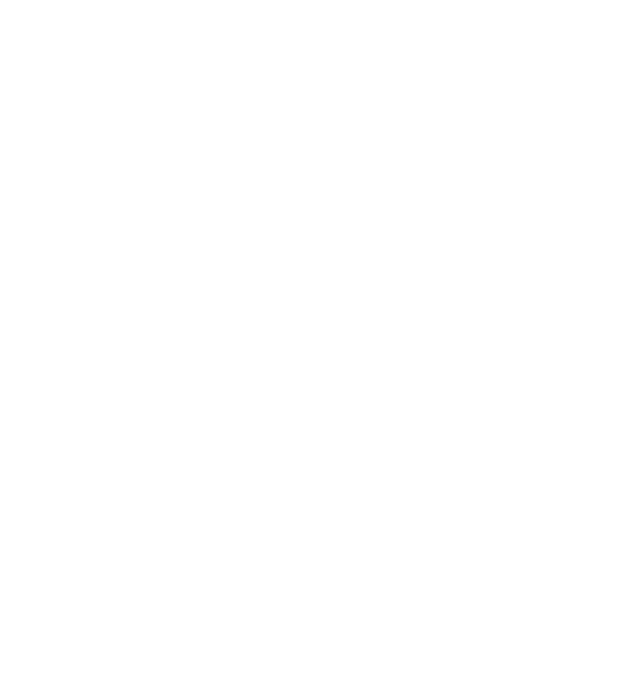
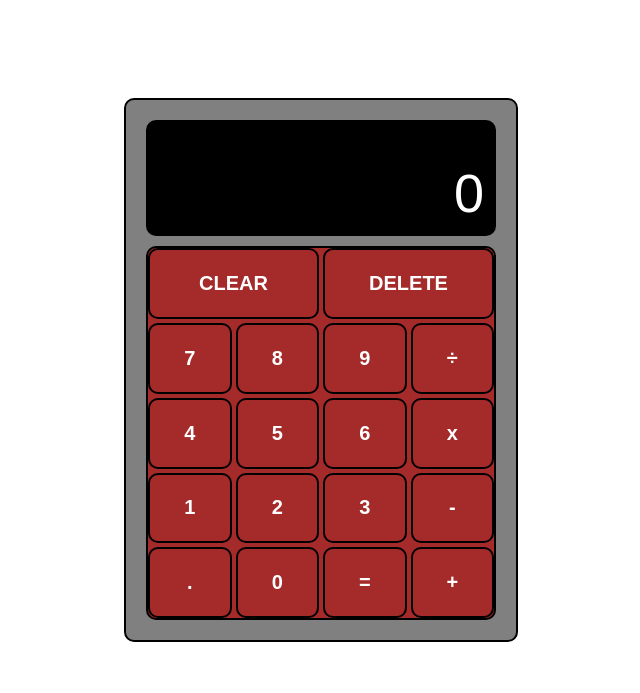
Before and after one commit to matt-gonz/calculator, a plain HTML site: page index.html in a window 1280 px wide. Shown: the whole page, without its empty margins (319-959 px from the left). Drawn offline with Linux system fonts and the light colour scheme.

Commit message:
Create basic HTML calculator with digits

```diff
--- a/index.html
+++ b/index.html
@@ -8,6 +8,33 @@
     </head>
 
     <body>
+        <main class="main">
+            <div class="calculator">
+                <div class="screen">0
 
+                </div>
+
+                <div class="buttons-grid">
+                    <div class="btn" id="clearBtn">CLEAR</div>
+                    <div class="btn" id="deleteBtn">DELETE</div>
+                    <div class="btn btn-number">7</div>
+                    <div class="btn btn-number">8</div>
+                    <div class="btn btn-number">9</div>
+                    <div class="btn btn-operator">÷</div>
+                    <div class="btn btn-number">4</div>
+                    <div class="btn btn-number">5</div>
+                    <div class="btn btn-number">6</div>
+                    <div class="btn btn-operator">x</div>
+                    <div class="btn btn-number">1</div>
+                    <div class="btn btn-number">2</div>
+                    <div class="btn btn-number">3</div>
+                    <div class="btn btn-operator">-</div>
+                    <div class="btn" id="decimalBtn">.</div>
+                    <div class="btn btn-number">0</div>
+                    <div class="btn" id="equalsBtn">=</div>
+                    <div class="btn btn-operator">+</div>
+                </div>
+            </div>
+        </main>
     </body>
 </html>
--- a/style.css
+++ b/style.css
@@ -0,0 +1,61 @@
+body{
+    font-family: Arial, Helvetica, sans-serif;
+}
+
+.main{
+    margin-top: 50px;
+    height: 80vh;
+    display: flex;
+    justify-content: center;
+    align-items: center;
+}
+
+.calculator{
+    background-color: grey;
+    display: flex;
+    flex-direction: column;
+    width: 350px;
+    height: 500px;
+    padding: 20px;
+    gap: 10px;
+    color: white;
+    border-radius: 10px;
+    border: 2px solid black;
+}
+
+.screen{
+    display: flex;
+    justify-content: flex-end;
+    align-items: flex-end;
+    padding: 10px;
+    background-color: black;
+    flex: 0.2;
+    border-radius: 10px;
+    border: 2px solid black;
+    font-size: 54px;
+}
+
+.buttons-grid{
+    background-color: brown;
+    flex: 0.8;
+    border-radius: 10px;
+    display: grid;
+    grid-template-columns: repeat(4, 1fr);
+    gap: 4px;
+    border: 2px solid black;
+}
+
+#clearBtn,
+#deleteBtn{
+    grid-column: span 2;
+}
+
+.btn{
+    display: flex;
+    justify-content: center;
+    align-items: center;
+    border: 2px solid black;
+    border-radius: 10px;
+    font-weight: bold;
+    font-size: 20px;
+}
```
